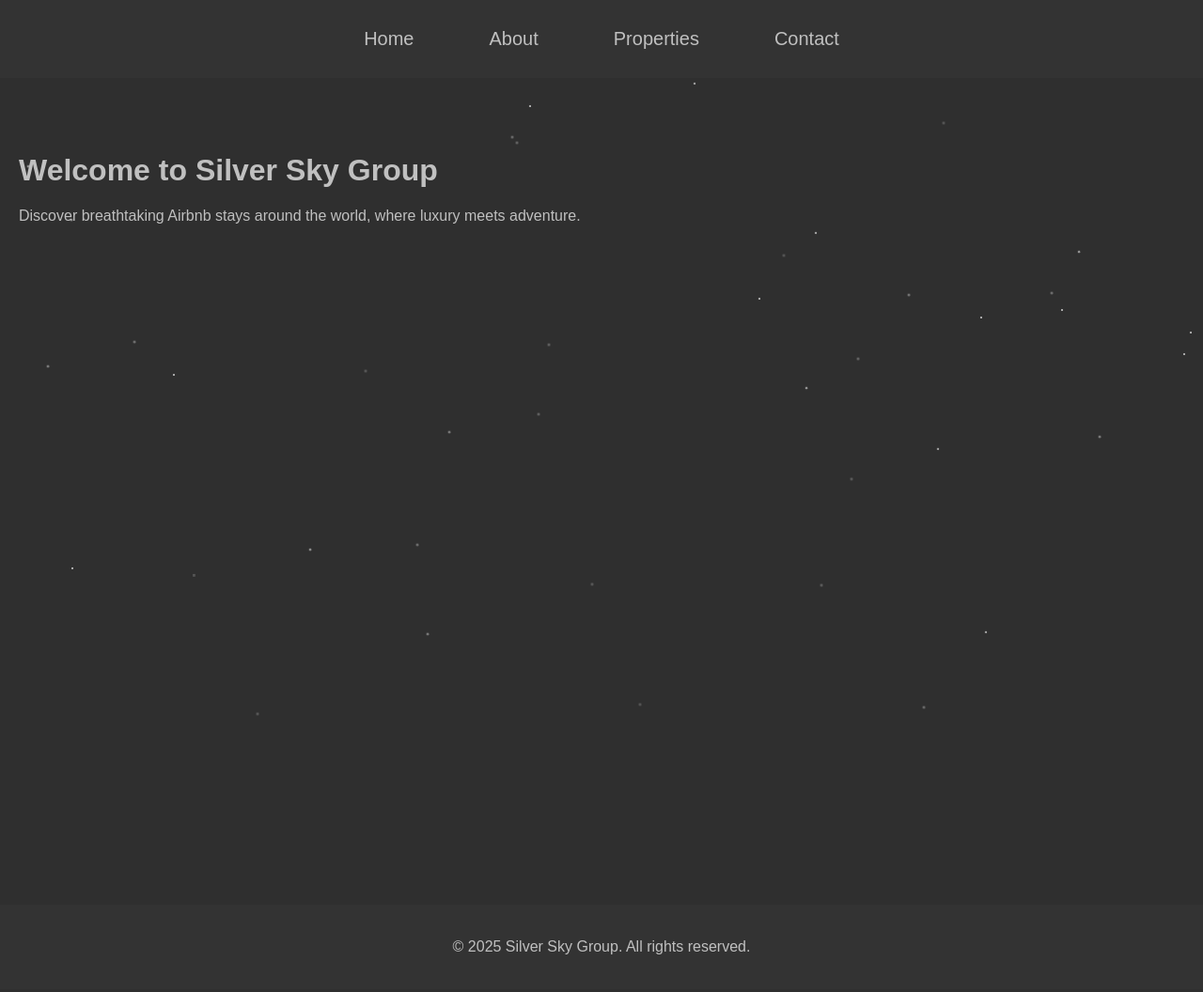
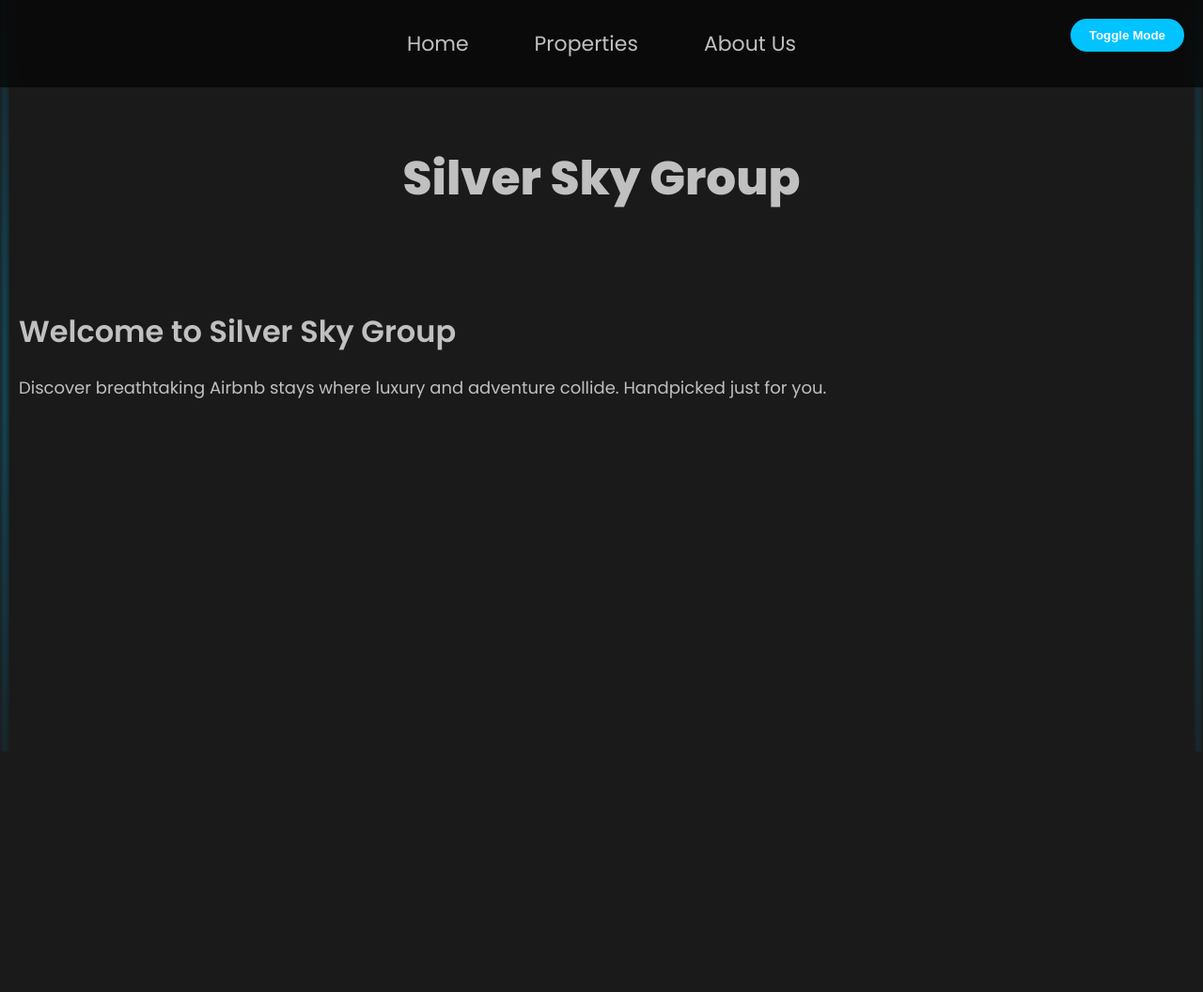
Before and after one commit to neevschips/group, a plain HTML site: page index.html in a window 1280 px wide. Shown: the top 1056 px of the page at 94% size. Drawn offline with Linux system fonts and the light colour scheme.

Commit message:
Update index.html

```diff
--- a/index.html
+++ b/index.html
@@ -2,220 +2,250 @@
 <html lang="en">
 <head>
   <meta charset="UTF-8">
-  <meta name="viewport" content="width=device-width, initial-scale=1.0">
+  <meta name="viewport" content="width=device-width, initial-scale=1">
   <title>Silver Sky Group</title>
   <style>
+    /* Font and Base Styling */
+    @import url('https://fonts.googleapis.com/css2?family=Poppins:wght@400;600;800&display=swap');
+
+    :root {
+      --background: #1a1a1a;
+      --text: silver;
+      --accent: #00c3ff;
+      --led-glow: #00c3ff44;
+    }
+
+    body.light-mode {
+      --background: #f0f4f8;
+      --text: #333;
+      --accent: #0077cc;
+      --led-glow: #0077cc44;
+    }
+
     body {
       margin: 0;
-      font-family: Arial, sans-serif;
-      background-color: #2f2f2f; /* Dark gray background */
-      color: silver;
+      font-family: 'Poppins', sans-serif;
+      background-color: var(--background);
+      color: var(--text);
       overflow-x: hidden;
       position: relative;
+      transition: background 0.5s, color 0.5s;
     }
 
-    /* Star background */
-    #stars {
+    /* LED Glow Sides */
+    body::before, body::after {
+      content: '';
       position: fixed;
       top: 0;
-      left: 0;
-      width: 100%;
+      width: 10px;
       height: 100%;
+      background: radial-gradient(var(--led-glow), transparent);
       z-index: 0;
-      pointer-events: none; /* So clicks go through */
     }
-    .star {
-      position: absolute;
-      background: white;
-      width: 2px;
-      height: 2px;
-      border-radius: 50%;
-      opacity: 0.8;
-      animation: sparkle 4s infinite ease-in-out;
-    }
-    @keyframes sparkle {
-      0%, 100% { opacity: 0.8; transform: scale(1); }
-      50% { opacity: 0.2; transform: scale(1.5); }
-    }
+    body::before { left: 0; }
+    body::after { right: 0; }
 
     /* Navbar */
     nav {
-      background-color: #333;
+      background: rgba(0, 0, 0, 0.6);
       display: flex;
       justify-content: center;
+      align-items: center;
+      gap: 30px;
       padding: 20px;
       position: sticky;
       top: 0;
       z-index: 1000;
+      backdrop-filter: blur(10px);
     }
     nav a {
-      color: silver;
+      color: var(--text);
       text-decoration: none;
-      margin: 0 20px;
-      font-size: 20px;
+      font-size: 22px;
+      padding: 10px 20px;
+      border-radius: 50px;
+      transition: all 0.3s ease;
+      position: relative;
+    }
+    nav a:hover {
+      background-color: var(--accent);
+      color: white;
+      transform: scale(1.1);
+      box-shadow: 0 0 10px var(--accent);
+    }
+
+    /* Title with Shine */
+    .title {
+      font-size: 50px;
+      text-align: center;
+      margin: 60px 20px 20px;
+      font-weight: 800;
+      color: var(--text);
       position: relative;
       overflow: hidden;
-      padding: 10px 20px;
-      border-radius: 5px;
-      transition: all 0.3s ease;
-      z-index: 1001;
-      cursor: pointer; /* Pointer on hover */
     }
-    nav a:hover {
-      color: white;
-      background-color: #444;
-      box-shadow: 0 0 4px 1px rgba(255, 255, 255, 0.5); /* Small glow effect */
+    .title::after {
+      content: '';
+      position: absolute;
+      top: 0;
+      left: -100%;
+      width: 100%;
+      height: 100%;
+      background: linear-gradient(120deg, transparent 0%, white 50%, transparent 100%);
+      animation: shine 5s infinite;
     }
-    nav a::after {
-      content: "";
-      position: absolute;
-      top: -50%;
-      left: -50%;
-      width: 200%;
-      height: 200%;
-      background: linear-gradient(120deg, transparent, rgba(255,255,255,0.5), transparent);
-      transform: rotate(25deg);
-      opacity: 0;
-      transition: all 0.5s;
-    }
-    nav a:hover::after {
-      top: -50%;
-      left: 100%;
-      opacity: 1;
-      transition: all 0.5s;
+    @keyframes shine {
+      0% { left: -100%; }
+      50% { left: 100%; }
+      100% { left: 100%; }
     }
 
-    /* Page content */
+    /* Pages */
     .page {
       display: none;
-      padding: 80px 20px;
+      padding: 60px 20px;
       min-height: 90vh;
       position: relative;
-      z-index: 100;
+      z-index: 10;
     }
     .active {
       display: block;
     }
 
+    /* Sections */
     h1, h2 {
-      margin-top: 0;
-      color: silver;
-      z-index: 100;
+      font-weight: 600;
+      border-radius: 10px;
+    }
+    p {
+      font-size: 18px;
+      line-height: 1.6;
+      margin-top: 10px;
     }
 
-    p {
-      z-index: 100;
-    }
-
-    /* Property Grid */
+    /* Property Cards */
     .property-list {
       display: grid;
-      grid-template-columns: repeat(auto-fill, minmax(280px, 1fr));
+      grid-template-columns: repeat(auto-fit, minmax(280px, 1fr));
       gap: 20px;
-      margin-top: 30px;
+      margin-top: 40px;
     }
-
     .property {
-      background-color: #444;
+      background-color: #2b2b2b;
       padding: 20px;
-      border-radius: 10px;
+      border-radius: 20px;
       text-align: center;
       transition: 0.3s;
-      cursor: pointer; /* Pointer on hover */
     }
     .property:hover {
-      background-color: #555;
-      transform: translateY(-5px);
-      box-shadow: 0 0 4px 1px rgba(255, 255, 255, 0.5); /* Small glow effect */
+      background-color: var(--accent);
+      color: white;
+      transform: translateY(-8px) scale(1.05);
+      box-shadow: 0 0 20px var(--accent);
     }
     .property img {
       width: 100%;
-      border-radius: 8px;
-      margin-bottom: 10px;
+      border-radius: 15px;
+      margin-bottom: 15px;
     }
 
+    /* Footer */
     footer {
       text-align: center;
       padding: 20px;
-      background-color: #333;
-      color: silver;
-      position: relative;
-      z-index: 100;
+      background: rgba(0, 0, 0, 0.7);
+      font-size: 16px;
+      margin-top: 40px;
+      border-top: 1px solid var(--accent);
+      backdrop-filter: blur(10px);
+    }
+
+    /* Toggle Button */
+    .toggle {
+      position: fixed;
+      top: 20px;
+      right: 20px;
+      background: var(--accent);
+      border: none;
+      padding: 10px 20px;
+      border-radius: 30px;
+      cursor: pointer;
+      font-weight: bold;
+      color: white;
+      z-index: 2000;
+      transition: background 0.3s;
+    }
+    .toggle:hover {
+      background: #00a2e0;
     }
   </style>
 </head>
+
 <body>
 
-<!-- Stars background -->
-<div id="stars"></div>
+<!-- Dark/Light Toggle -->
+<button class="toggle" onclick="toggleMode()">Toggle Mode</button>
 
 <!-- Navbar -->
 <nav>
   <a href="#" onclick="showPage('home')">Home</a>
-  <a href="#" onclick="showPage('about')">About</a>
-  <a href="#" onclick="showPage('properties')">Properties</a>
-  <a href="#" onclick="showPage('contact')">Contact</a>
+  <a href="#" onclick="showPage('flavors')">Properties</a>
+  <a href="#" onclick="showPage('club')">About Us</a>
 </nav>
+
+<!-- Title -->
+<div class="title">Silver Sky Group</div>
 
 <!-- Pages -->
 <div id="home" class="page active">
   <h1>Welcome to Silver Sky Group</h1>
-  <p>Discover breathtaking Airbnb stays around the world, where luxury meets adventure.</p>
+  <p>Discover breathtaking Airbnb stays where luxury and adventure collide. Handpicked just for you.</p>
 </div>
 
-<div id="about" class="page">
-  <h1>About Us</h1>
-  <p>At Silver Sky Group, we hand-pick only the finest Airbnb experiences from every corner of the world. Comfort, style, and unforgettable views are what we deliver.</p>
-</div>
-
-<div id="properties" class="page">
+<div id="flavors" class="page">
   <h1>Our Properties</h1>
   <div class="property-list">
     <div class="property">
-      <img src="https://via.placeholder.com/300x200" alt="Seattle House">
-      <h2>House in Seattle</h2>
-      <p>Facing the Space Needle with spectacular city views.</p>
+      <img src="https://via.placeholder.com/300x200" alt="San Antonio">
+      <h2>San Antonio</h2>
+      <p>Experience vibrant city life with a peaceful twist in Texas.</p>
     </div>
     <div class="property">
-      <img src="https://via.placeholder.com/300x200" alt="Texas Villa">
-      <h2>Villa in Texas</h2>
-      <p>Massive ranch-style luxury villa surrounded by nature.</p>
+      <img src="https://via.placeholder.com/300x200" alt="Belgaum">
+      <h2>Belgaum</h2>
+      <p>Where tradition meets modern luxury in the heart of India.</p>
     </div>
     <div class="property">
-      <img src="https://via.placeholder.com/300x200" alt="Modern Home in India">
-      <h2>Home in India</h2>
-      <p>Modern vibes meet traditional roots in this stunning home.</p>
+      <img src="https://via.placeholder.com/300x200" alt="Seattle">
+      <h2>Seattle</h2>
+      <p>Luxury homes with stunning skyline views of the Emerald City.</p>
+    </div>
+    <div class="property">
+      <img src="https://via.placeholder.com/300x200" alt="Bangalore">
+      <h2>Bangalore</h2>
+      <p>Modern, vibrant, and designed for the ultimate living experience.</p>
     </div>
   </div>
 </div>
 
-<div id="contact" class="page">
-  <h1>Contact Us</h1>
-  <p>Reach out today and book your next unforgettable stay! 🌎✈️</p>
-  <p>Email: info@silverskygroup.com</p>
+<div id="club" class="page">
+  <h1>About Us</h1>
+  <p>At Silver Sky Group, we believe where you stay should be just as memorable as your destination. Our team curates only the finest stays worldwide to make your journey unforgettable.</p>
 </div>
 
 <!-- Footer -->
 <footer>
-  <p>&copy; 2025 Silver Sky Group. All rights reserved.</p>
+  &copy; 2025 Silver Sky Group. All rights reserved.
 </footer>
 
 <script>
   function showPage(pageId) {
-    const pages = document.querySelectorAll('.page');
-    pages.forEach(page => page.classList.remove('active'));
+    document.querySelectorAll('.page').forEach(page => page.classList.remove('active'));
     document.getElementById(pageId).classList.add('active');
   }
 
-  // Tiny stars ✨
-  const starContainer = document.getElementById('stars');
-  for (let i = 0; i < 50; i++) { // Made more stars but still chill
-    const star = document.createElement('div');
-    star.classList.add('star');
-    star.style.top = Math.random() * 100 + "vh";
-    star.style.left = Math.random() * 100 + "vw";
-    star.style.animationDuration = (Math.random() * 3 + 2) + "s";
-    starContainer.appendChild(star);
+  function toggleMode() {
+    document.body.classList.toggle('light-mode');
   }
 </script>
 
```
